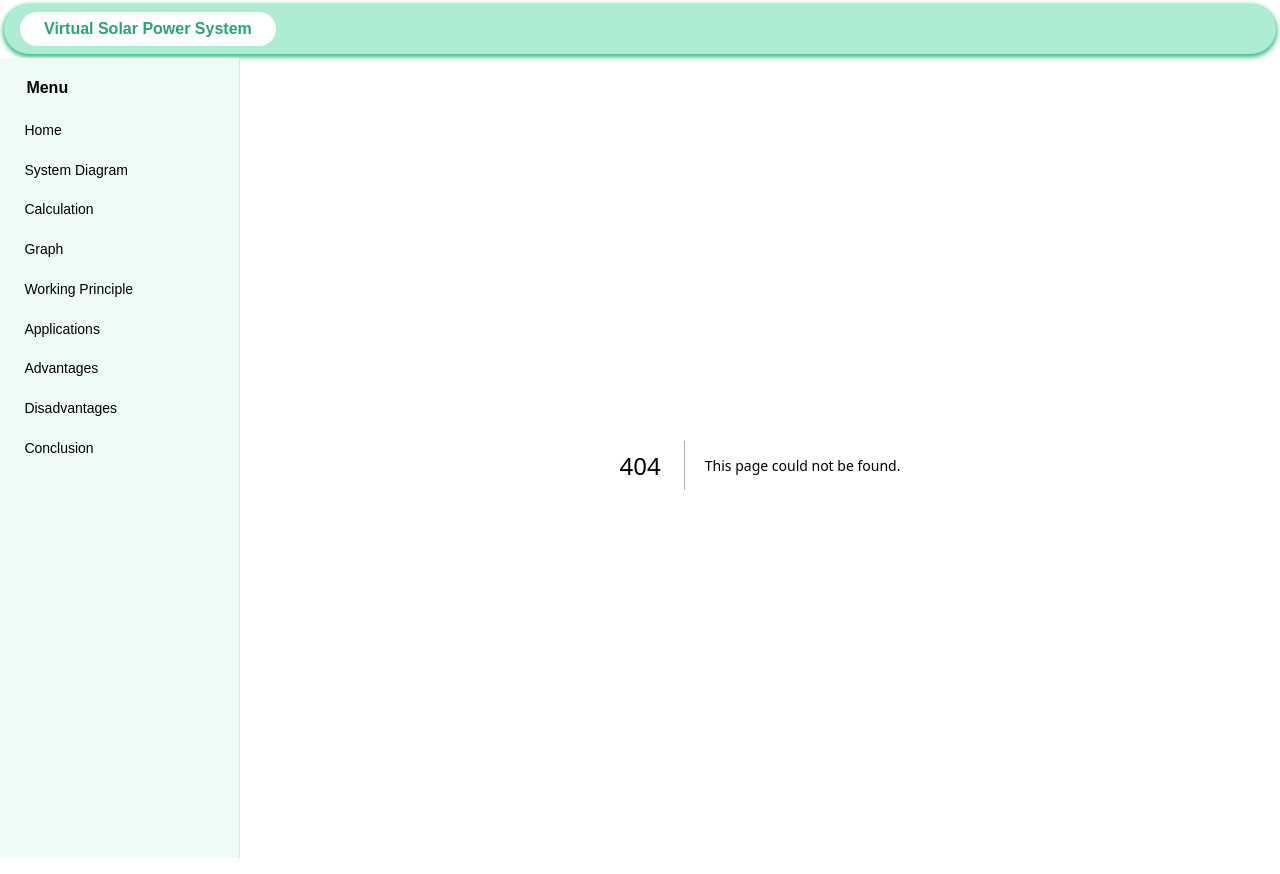
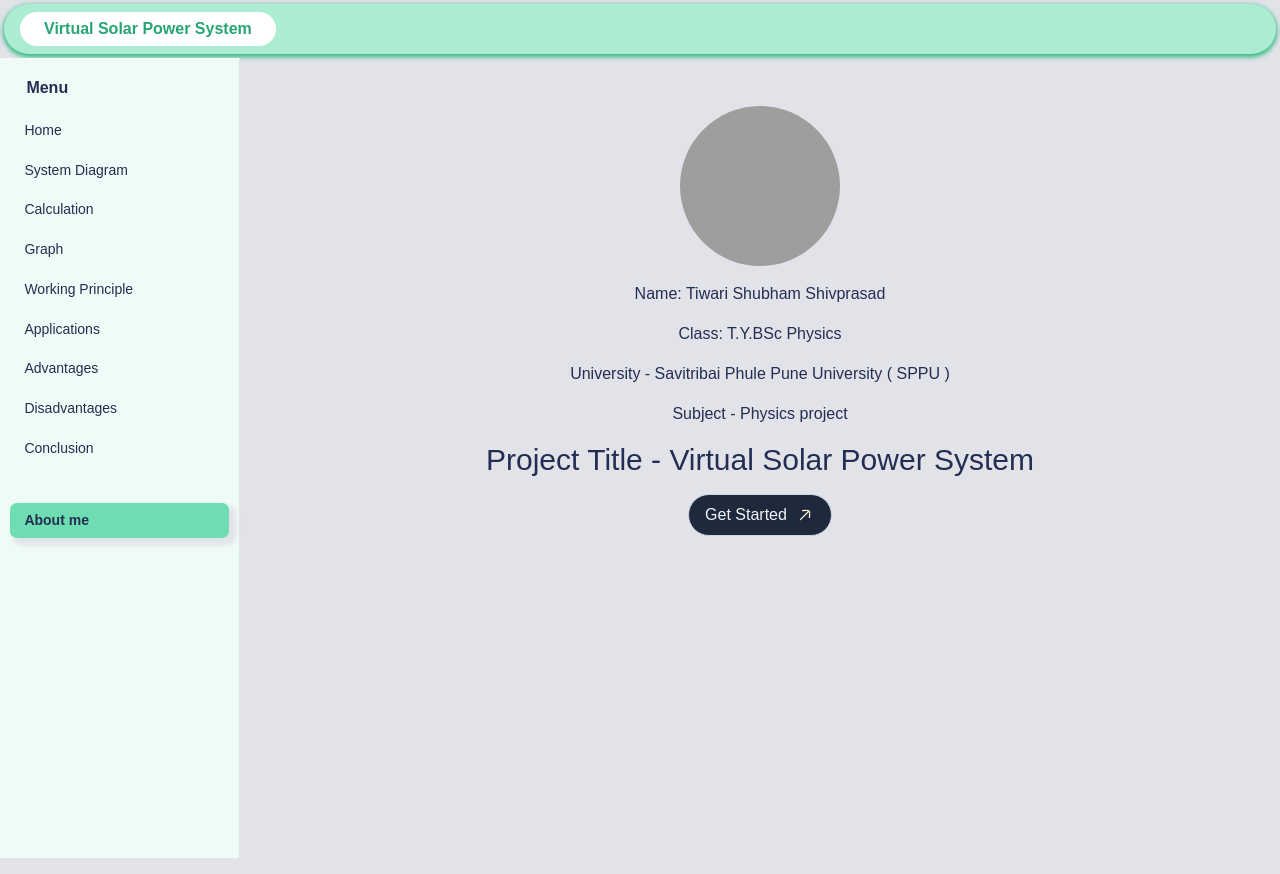
Before and after one commit to anshuGupta-cell/ST-Solar-Collge-Project, a Next.js app in the folder App/: page /about in a window 1280 px wide. Before the commit this address had no page. Built offline with nearby package versions, Linux system fonts and the light colour scheme; grey boxes are pictures that could not be loaded.

Commit message:
about me page done

```diff
--- /dev/null
+++ b/App/app/about/page.js
@@ -0,0 +1,32 @@
+import Image from 'next/image'
+import Link from 'next/link'
+import React from 'react'
+
+const About = () => {
+    return (
+        <section id="top" className=" pt-10 grid place-items-center gap-4 max-w-4xl m-auto ">
+            <div >
+                <Image width={100} height={100} className="h-40 w-40 object-cover rounded-full" src="/profile pic.png" alt="" />
+            </div>
+            <p>Name: Tiwari Shubham Shivprasad</p>
+            <p>Class: T.Y.BSc Physics</p>
+            <p>University - Savitribai Phule Pune University ( SPPU )</p>
+            <p>Subject - Physics project</p>
+            <p className=" text-center text-3xl font-medium">
+                Project Title - Virtual Solar Power System
+            </p>
+            <div className="flex gap-2">
+                <Link href="/" className=" px-4 py-2 border rounded-full bg-slate-800 text-slate-100 flex items-center gap-2  border-slate-300  hover:-translate-y-1 duration-300">
+                    Get Started
+                    <img className="w-5 h-5 invert" src="/svg/arrow-up-right-01-stroke-rounded.svg" alt="arrow" />
+                </Link>
+                {/* <a href="" download className=" px-4 py-2 border rounded-full bg-slate-100 text-slate-700 flex items-center gap-2 border-slate-700  hover:-translate-y-1 duration-300">
+                    My Resume
+                    <img className="w-5 h-5" src="/svg/download-01-stroke-rounded.svg" alt="download" />
+                </a> */}
+            </div>
+        </section>
+    )
+}
+
+export default About
--- a/App/components/header/style.css
+++ b/App/components/header/style.css
@@ -2,6 +2,7 @@
 .primary-header {
     display: flex;
     align-items: center;
+    justify-content: space-between;
     padding: .5em 1em;
     border-radius: 5em;
     margin: .25em;
--- a/App/components/navbar/Navbar.js
+++ b/App/components/navbar/Navbar.js
@@ -84,6 +84,9 @@ const Navbar = ({primaryNav}) => {
                     <li className="nav-items">
                         <Link className={`${pathName === '/conclusion' ? 'active' : ''}`} href="/conclusion"><span>Conclusion</span></Link>
                     </li>
+                    <li className="nav-items my-8">
+                        <Link className={`${pathName === '/about' ? 'active' : ''}`} href="/about"><span>About me</span></Link>
+                    </li>
                     {/* <li className="nav-items  ">
                             <button onClick={(e) => openSubMenu(e)} ref={subMenu} className="dropdown-btn active rotated ">
                                 <span>Introduction</span>
--- a/App/components/tableInput/tableInput.js
+++ b/App/components/tableInput/tableInput.js
@@ -52,11 +52,11 @@ const TableInput = (props) => {
                         {links && links.map((item, i) => (
                             <tr className="opacity-95 relative" key={i} >
                                 <td className='p-1 ' data-cell="Power Output">
-                                    <input name="power" className="w- text-black rounded-full focus:outline-green-500 py-1 px-3 bg-slate-100 dark:bg-slate-600 dark:text-white/80" type="number" value={item.power || ""} onChange={(e) => handleChange(i, e.target.value, item.sunlightIntensity)} placeholder="Enter power" required />
+                                    <input name="power" className="w-[90%] text-black rounded-full focus:outline-green-500 py-1 px-3 bg-slate-100 dark:bg-slate-600 dark:text-white/80" type="number" value={item.power || ""} onChange={(e) => handleChange(i, e.target.value, item.sunlightIntensity)} placeholder="Enter power" required />
                                 </td>
 
                                 <td className='p-1 ' data-cell="Sunlight Intensity">
-                                    <input name="sunlightIntensity" className="w text-black rounded-full focus:outline-green-500 py-1 px-3 bg-slate-100 dark:bg-slate-600 dark:text-white/80" type="number" value={item.sunlightIntensity || ""} onChange={(e) => handleChange(i, item.power, e.target.value)} placeholder="Enter sunlight intensity" required />
+                                    <input name="sunlightIntensity" className="w-[90%] text-black rounded-full focus:outline-green-500 py-1 px-3 bg-slate-100 dark:bg-slate-600 dark:text-white/80" type="number" value={item.sunlightIntensity || ""} onChange={(e) => handleChange(i, item.power, e.target.value)} placeholder="Enter sunlight intensity" required />
                                 </td>
 
                                 <td className='p-1 ' data-cell=" ">
```
Also changed, not shown: App/components/header/Header.js (+5 -3 lines).
